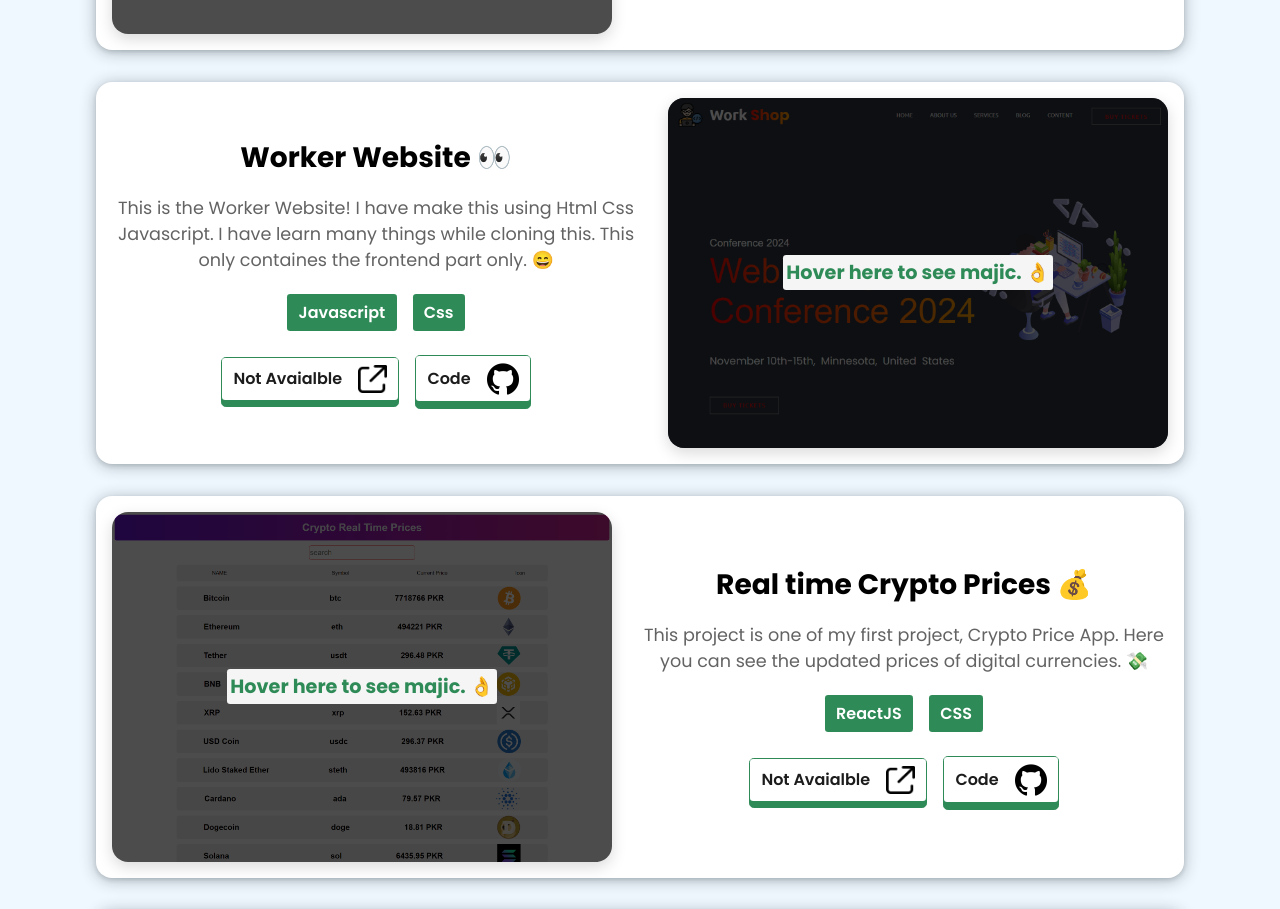
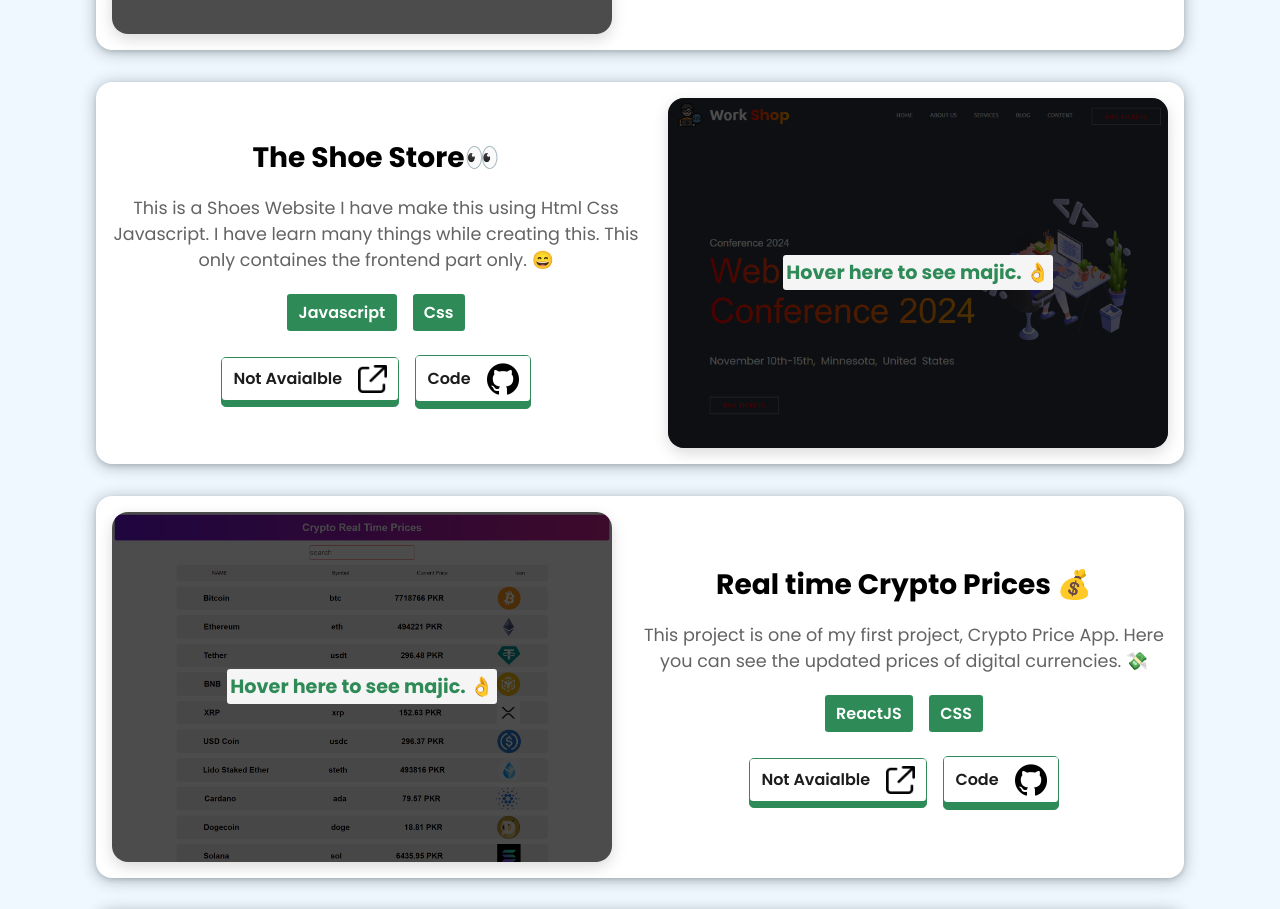
Before and after one commit to Muhammad-Anas99/My-Portfolio-website, a React (Vite) app: page / in a window 1280 px wide. Shown: the part 2100-3009 px from the top of the page. Built offline with nearby package versions, Linux system fonts and the light colour scheme.

Commit message:
Update data

```diff
--- a/src/components/projects/data.js
+++ b/src/components/projects/data.js
@@ -28,9 +28,9 @@ export const projectdata = [
   {
     id: 2,
     projectpicture: project2,
-    projectname: "Worker Website 👀",
+    projectname: "The Shoe Store👀",
     projectdesc:
-      "This is the Worker Website! I have make this using Html Css Javascript. I have learn many things while cloning this. This only containes the frontend part only. 😄",
+      "This is a Shoes Website I have make this using Html Css Javascript. I have learn many things while creating this. This only containes the frontend part only. 😄",
     projectlanguage1: "Javascript",
     projectlanguage2: "Css",
     rowreverse: true,
```
